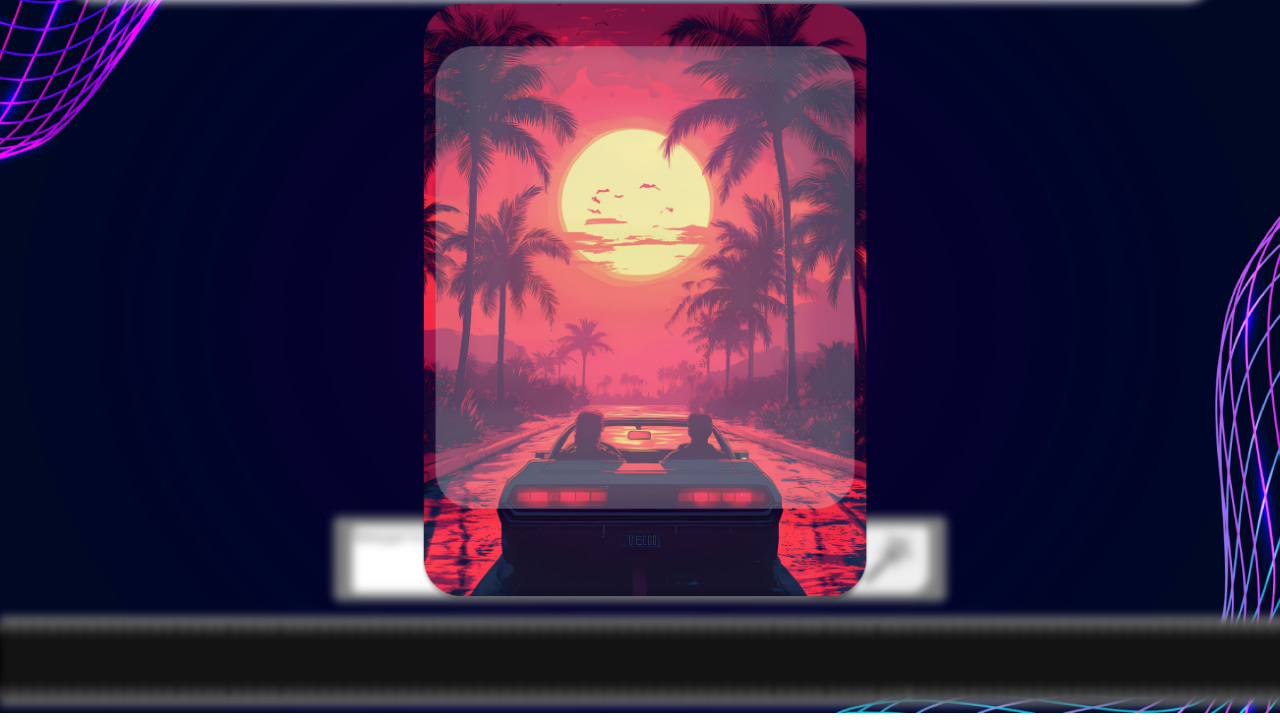
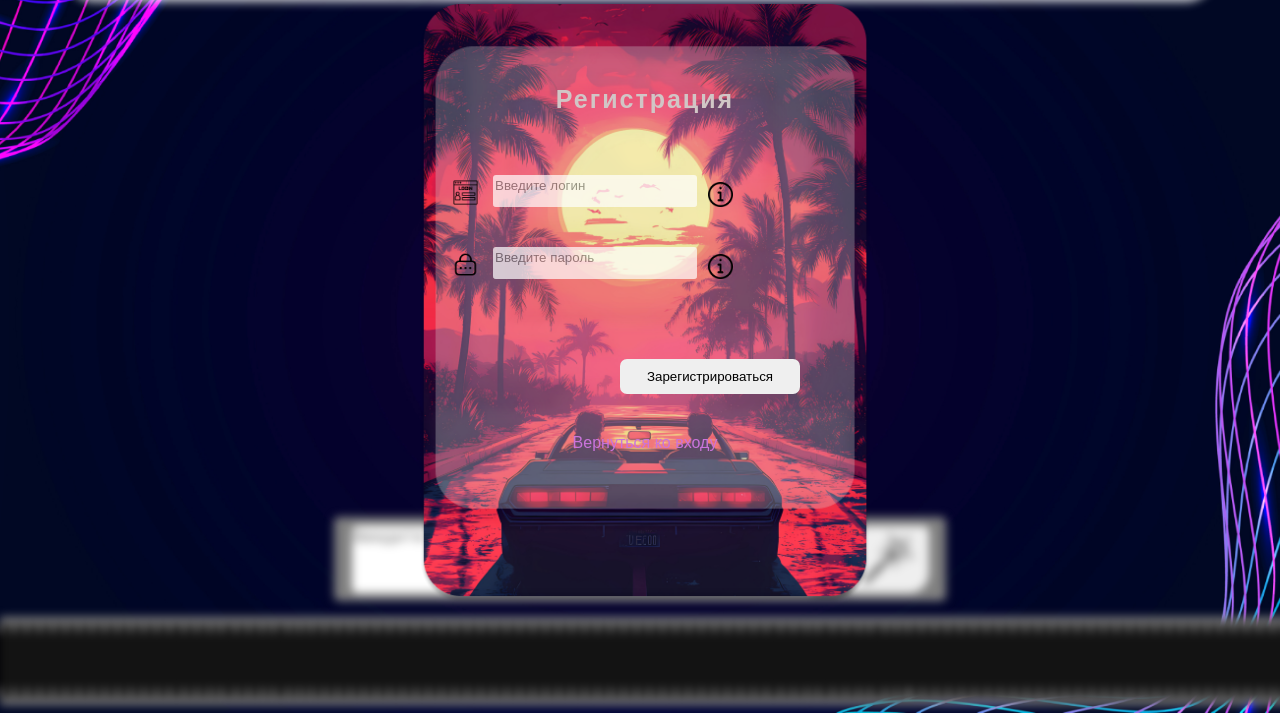
Before and after one commit to Starkov52/cloudeAi, a website: page src/workZone.html in a window 1280 px wide. Shown: the part 76-800 px from the top of the page. Drawn offline with Linux system fonts and the light colour scheme; a web font is replaced by a local one.

Commit message:
alos bug

```diff
--- a/src/workZone.html
+++ b/src/workZone.html
@@ -92,7 +92,38 @@
       </section>
 
       <section class="registrationWindow">
-        <!-- Registration form contents -->
+        <div class="registrationWindow__inner">
+          <h1 class="registrationWindow__helloText">Вход</h1>
+          <form class="registrationWindow__form">
+              <img src="/img/login_3040753.png" class="registrationWindow__icon"/>
+              <input type="text" class="registrationWindow__inputNameA" placeholder="Введите логин"/>
+          </form>
+          <form class="registrationWindow__form">
+              <img src="/img/password_14562503.png" class="registrationWindow__icon"/>
+              <input type="text" class="registrationWindow__inputPasswordA" placeholder="Введите пароль"/>
+          </form>
+          <button class="registrationWindow__buttonWelcom">
+              <span class="registrationWindow__btnText">Войти</span>
+          </button>
+          <a class="registrationWindow__linkA" href="#" >Создать аккаунт</a>
+      </div>
+      <div class="registrationWindow__inner">
+          <h1 class="registrationWindow__helloText">Регистрация</h1>
+          <form class="registrationWindow__form">
+              <img src="/img/login_3040753.png" class="registrationWindow__icon"/>
+              <input type="text" class="registrationWindow__inputNameR" placeholder="Введите логин"/>
+              <img src="/img/free-icon-info-1445402 (1).png" class="registrationWindow__infoName"/>
+          </form>
+          <form class="registrationWindow__form">
+              <img src="/img/password_14562503.png" class="registrationWindow__icon"/>
+              <input type="text" class="registrationWindow__inputPasswordR" placeholder="Введите пароль"/>
+              <img src="/img/free-icon-info-1445402 (1).png" class="registrationWindow__infoPassword"/>
+          </form>
+          <button class="registrationWindow__buttonRegistration">
+              <span class="registrationWindow__btnText">Зарегистрироваться</span>
+          </button>
+          <a class="registrationWindow__linkR" href="#" >Вернуться ко входу</a>
+      </div>
       </section>
     </main>
 
```
